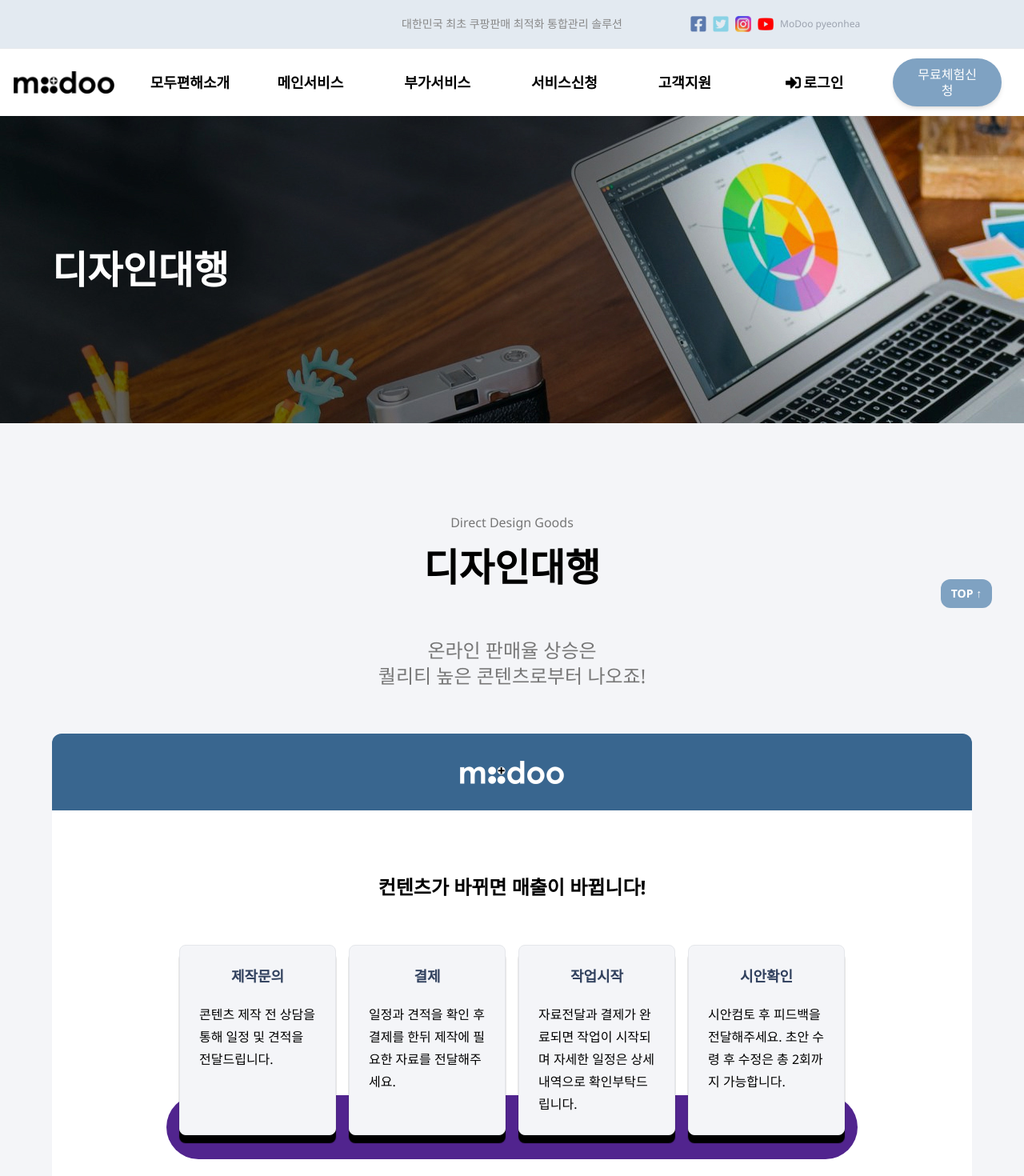
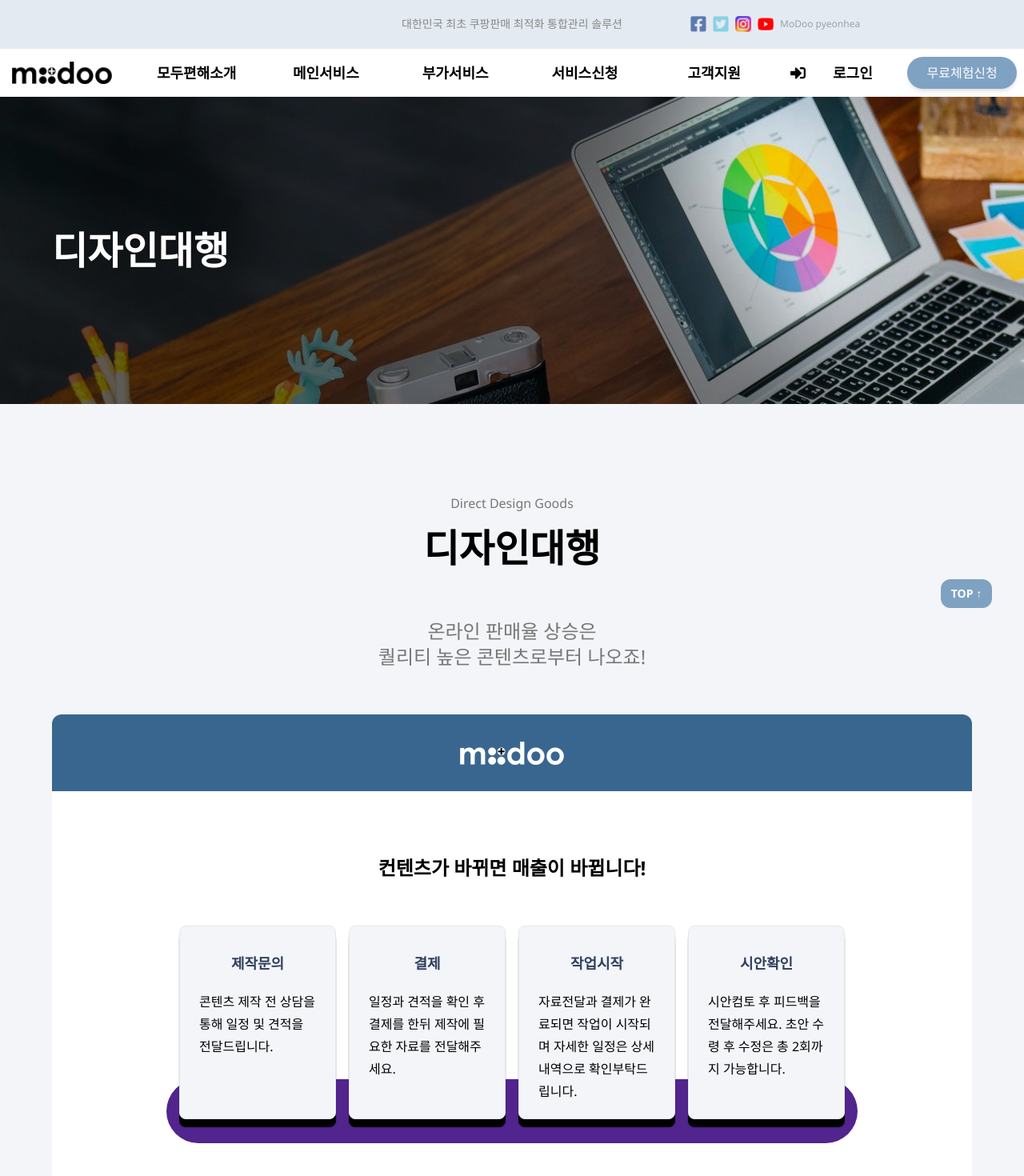
Before and after one commit to YoungkeunAhn/ezmodoo-intro, a React (Create React App) app: page /design in a window 1280 px wide. Shown: the top 1470 px of the page at 80% size. Built offline with nearby package versions, Linux system fonts and the light colour scheme; what tw-elements would draw is missing.

Commit message:
topmenu 위치 수정, 부가서비스 카드 padding 수정

```diff
--- a/src/components/extra-page-card-item/ExtraPageCardItem.tsx
+++ b/src/components/extra-page-card-item/ExtraPageCardItem.tsx
@@ -10,11 +10,11 @@ function ExtraPageCardItem(props: Props) {
 
   return (
     <div
-      className='w-full rounded-lg flex flex-col items-center relative border bg-[#F4F5F8] p-6'
+      className='w-full rounded-lg flex flex-col items-center relative border bg-[#F4F5F8] p-5 pt-8'
       style={{ boxShadow: '0px 10px 1px black' }}
     >
       <h1 className='text-[#31415E] font-bold text-lg mb-5'>{title}</h1>
-      <p className='leading-7'>{text}</p>
+      <p className='leading-7 px-1'>{text}</p>
     </div>
   )
 }
--- a/src/components/top-menu/TopMenu.tsx
+++ b/src/components/top-menu/TopMenu.tsx
@@ -45,7 +45,7 @@ function TopMenu() {
         onMouseOut={() => setTopMenuOver(false)}
       >
         {/* 메인메뉴 */}
-        <ul className='flex justify-center items-center p-3 bg-white hover:cursor-pointer max-w-[1350px] m-auto space-x-4 relative'>
+        <ul className='flex justify-center items-center bg-white hover:cursor-pointer max-w-[1350px] m-auto relative'>
           <li className='w-full flex justify-center'>
             <Link to='/'>
               <img src='logo.png' alt='모두편해' className='h-7' />
@@ -54,7 +54,7 @@ function TopMenu() {
           {topMenu.map((menu, idx) => (
             <li
               key={idx}
-              className='flex justify-left items-center p-1 w-full'
+              className='flex justify-left items-center w-full px-1 py-4'
               onMouseOver={(e) => {
                 if (idx === topMenu.length - 1) {
                   e.stopPropagation()
@@ -64,7 +64,7 @@ function TopMenu() {
               }}
             >
               <div
-                className='text-lg font-bold ml-5 flex items-center justify-left'
+                className='text-lg font-bold ml-5 flex items-center justify-cetner text-center w-full'
                 onClick={() => menu.title === '로그인' && openLogin()}
               >
                 {menu.title === '로그인' && (
@@ -74,7 +74,7 @@ function TopMenu() {
                     className='object-contain mr-1'
                   />
                 )}
-                {menu.title}
+                <span className='w-full text-center'>{menu.title}</span>
               </div>
             </li>
           ))}
@@ -114,7 +114,7 @@ function TopMenu() {
           }}
         >
           <ul
-            className={`w-full flex justify-center align-top bg-white  duration-500 pt-2 pb-2 max-w-[1350px] space-x-4`}
+            className={`w-full flex justify-center align-top bg-white  duration-500 pt-2 pb-2 max-w-[1350px]`}
           >
             <li className='w-full'></li>
             {topMenu.map((menu, idx) => (
@@ -132,13 +132,17 @@ function TopMenu() {
                 {menu.subTitle.length !== 0 &&
                   menu.subTitle.map((sub, idx) => (
                     <Link to={sub.url} key={idx}>
-                      <div className='box-border text-sm ml-[24px] p-1 hover:cursor-pointer hover:font-bold hover:text-[#7FA2C2] hover:underline decoration-1 flex'>
+                      <div
+                        className={`box-border text-sm ml-[24px] p-1 hover:cursor-pointer hover:font-bold hover:text-[#7FA2C2] hover:underline decoration-1 flex ${
+                          menu.title === '고객지원' ? 'pl-10' : 'pl-7'
+                        }`}
+                      >
                         {sub.title === '전체서비스' && (
                           <span>
                             <PlusCircle />
                           </span>
                         )}
-                        {sub.title}
+                        <span className='w-full'>{sub.title}</span>
                       </div>
                     </Link>
                   ))}
```
